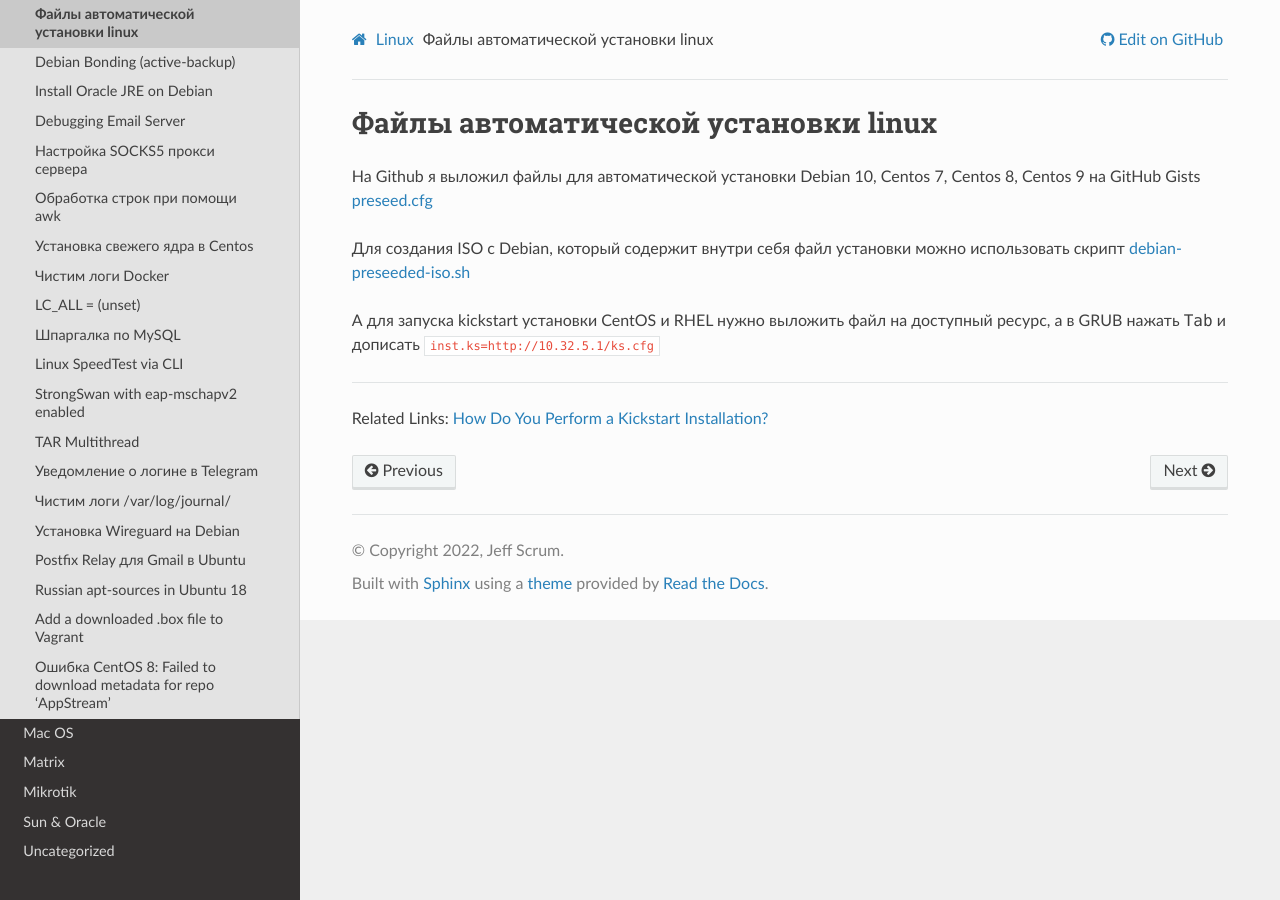
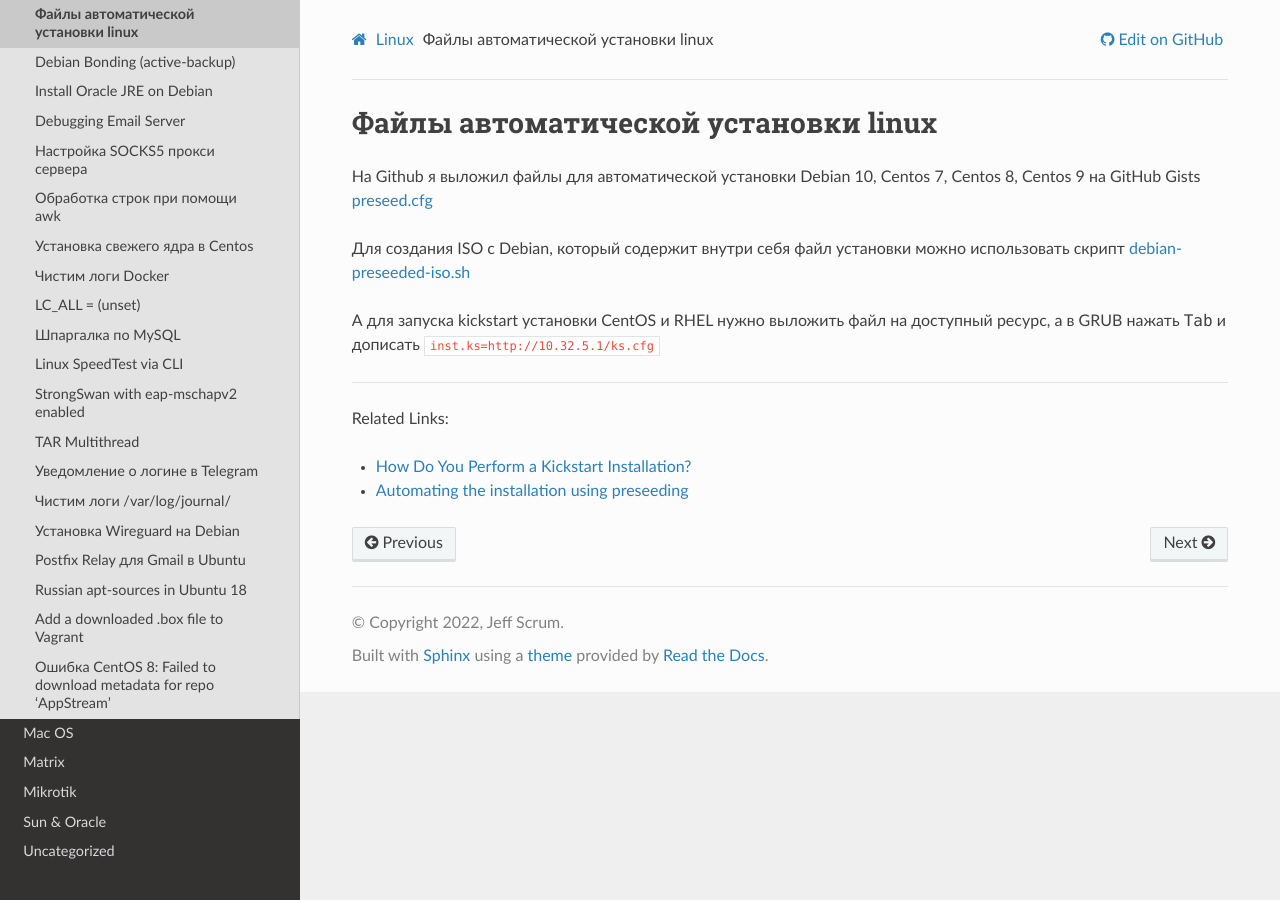
Before and after one commit to jeffscrum/jeffscrum.github.io, a Sphinx documentation site: the page built from source/linux/debian-auto-install-preseed.rst, in a window 1280 px wide. Built offline with Sphinx 7.4.7 and the Read the Docs theme 2.0.0, drawn with Linux system fonts in a browser that asks for light colours.

Commit message:
Update debian-auto-install-preseed.rst

```diff
--- a/source/linux/debian-auto-install-preseed.rst
+++ b/source/linux/debian-auto-install-preseed.rst
@@ -16,4 +16,7 @@
 
 ------
 
-Related Links: `How Do You Perform a Kickstart Installation? <https://access.redhat.com/documentation/en-us/red_hat_enterprise_linux/7/html/installation_guide/sect-kickstart-howto>`_
+Related Links:
+
+- `How Do You Perform a Kickstart Installation? <https://access.redhat.com/documentation/en-us/red_hat_enterprise_linux/7/html/installation_guide/sect-kickstart-howto>`_
+- `Automating the installation using preseeding <https://www.debian.org/releases/stable/amd64/apbs04.en.html>`_
```
